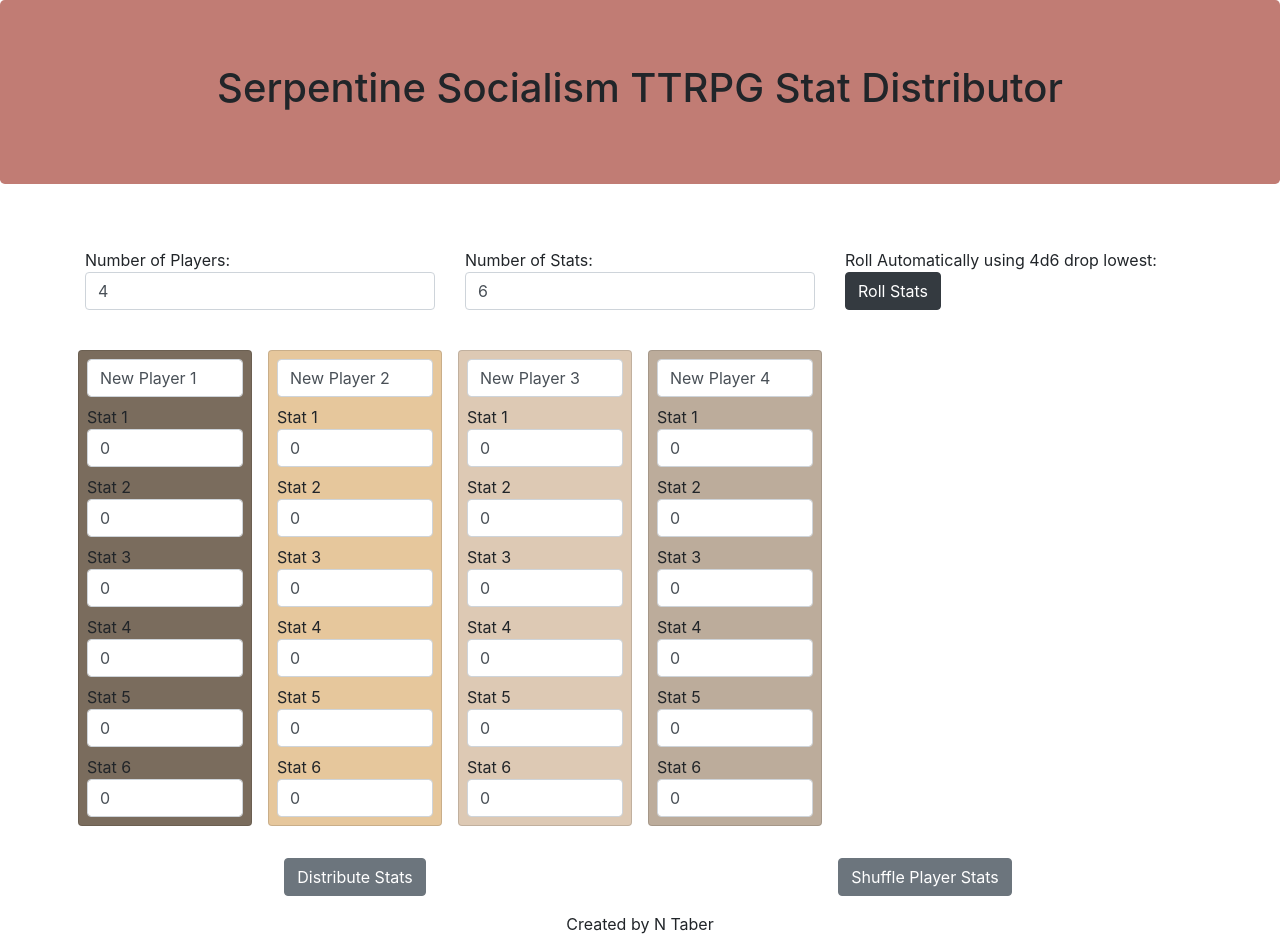
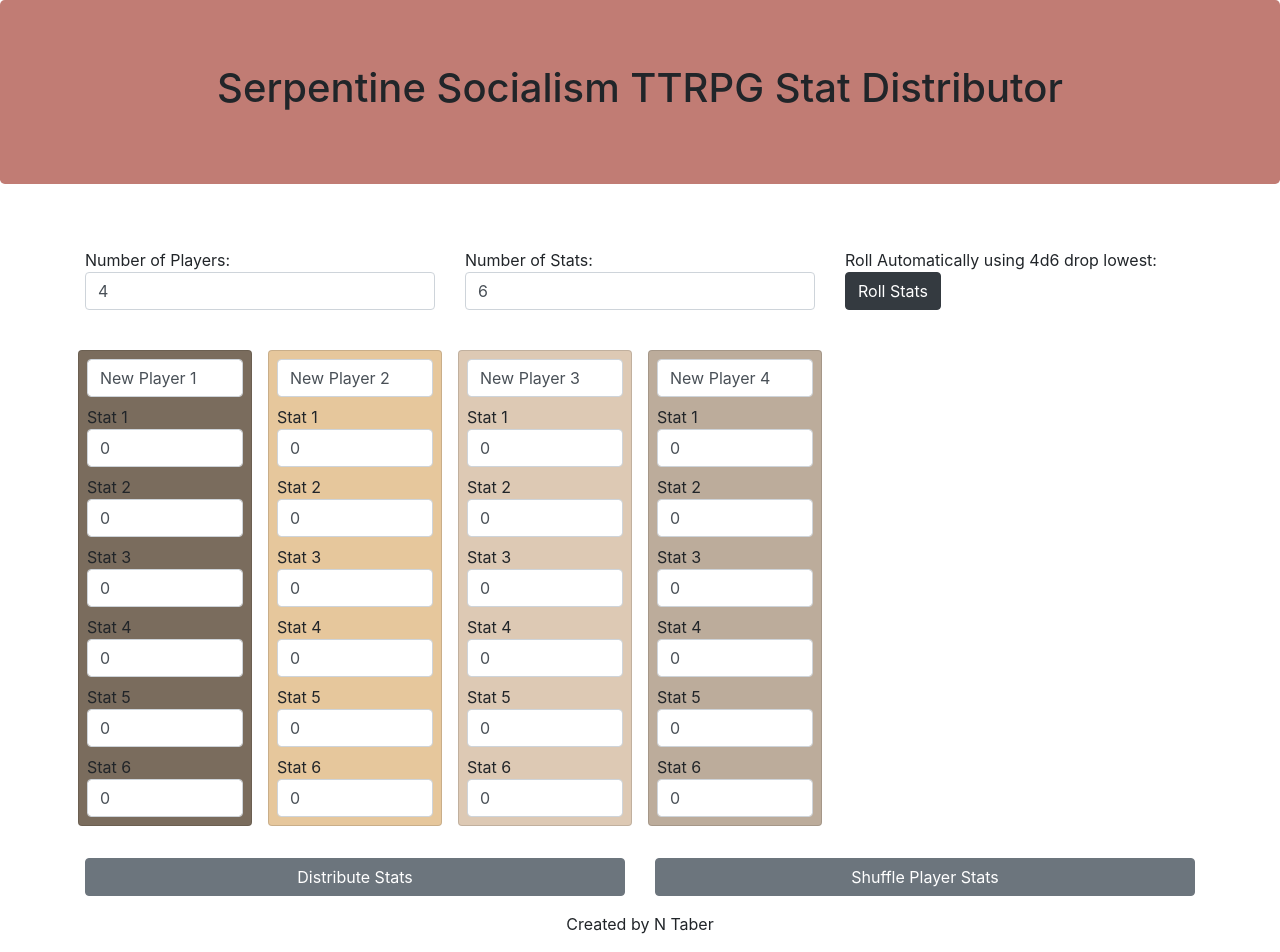
Before and after one commit to ntaberslx/SerpSoc, an Angular app: page / in a window 1280 px wide. Built offline with nearby package versions, Linux system fonts and the light colour scheme.

Commit message:
span bottom buttons along container closes #3

```diff
--- a/src/app/app.component.html
+++ b/src/app/app.component.html
@@ -44,13 +44,13 @@
       </div>
     </div>
   </div>
-  <div class="container padded">
+  <div class="container">
     <div class="row">
-      <div class="col-md-6 text-center">
-        <button type="button" class="btn btn-secondary" (click)="distribute()">Distribute Stats</button>
+      <div class="col-md-6 text-center padded">
+        <button type="button" class="btn btn-secondary btn-block tall" (click)="distribute()">Distribute Stats</button>
       </div>
-      <div class="col-md-6 text-center">
-        <button type="button" class="btn btn-secondary" (click)="randomizeStats()">Shuffle Player Stats</button>
+      <div class="col-md-6 text-center padded">
+        <button type="button" class="btn btn-secondary btn-block" (click)="randomizeStats()">Shuffle Player Stats</button>
       </div>
     </div>
   </div>
```
